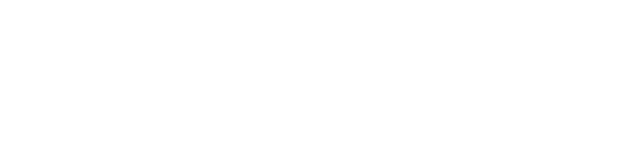
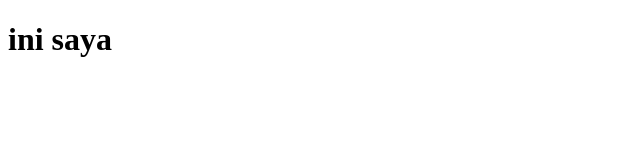
Before and after one commit to Vinobin/javascript-premrograman, a plain HTML site: page index.html in a window 1280 px wide. Shown: the whole page, without its empty margins (0-640 px from the left). Drawn offline with Linux system fonts and the light colour scheme.

Commit message:
v 1.1
JAVASCRIPT PEMROGRAMAN WEB : FUNCTION

```diff
--- a/index.html
+++ b/index.html
@@ -7,6 +7,6 @@
     <script src="javascript.js" defer></script>
 </head>
 <body>
-
+   <h1 onclick="tampil()">ini saya</h1>
 </body>
 </html>
--- a/javascript.js
+++ b/javascript.js
@@ -1 +1,3 @@
-alert("javascript");
+function tampil() {
+    alert("javascript");
+}
```
